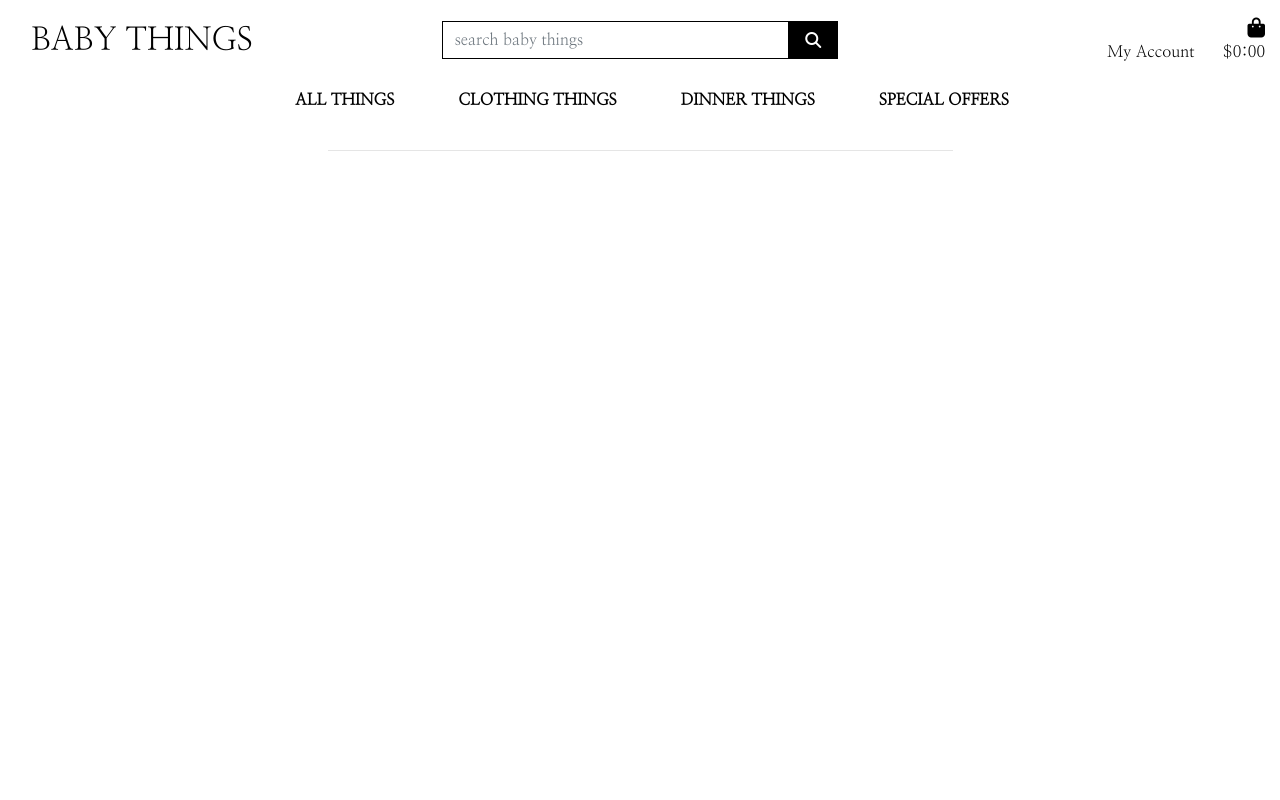
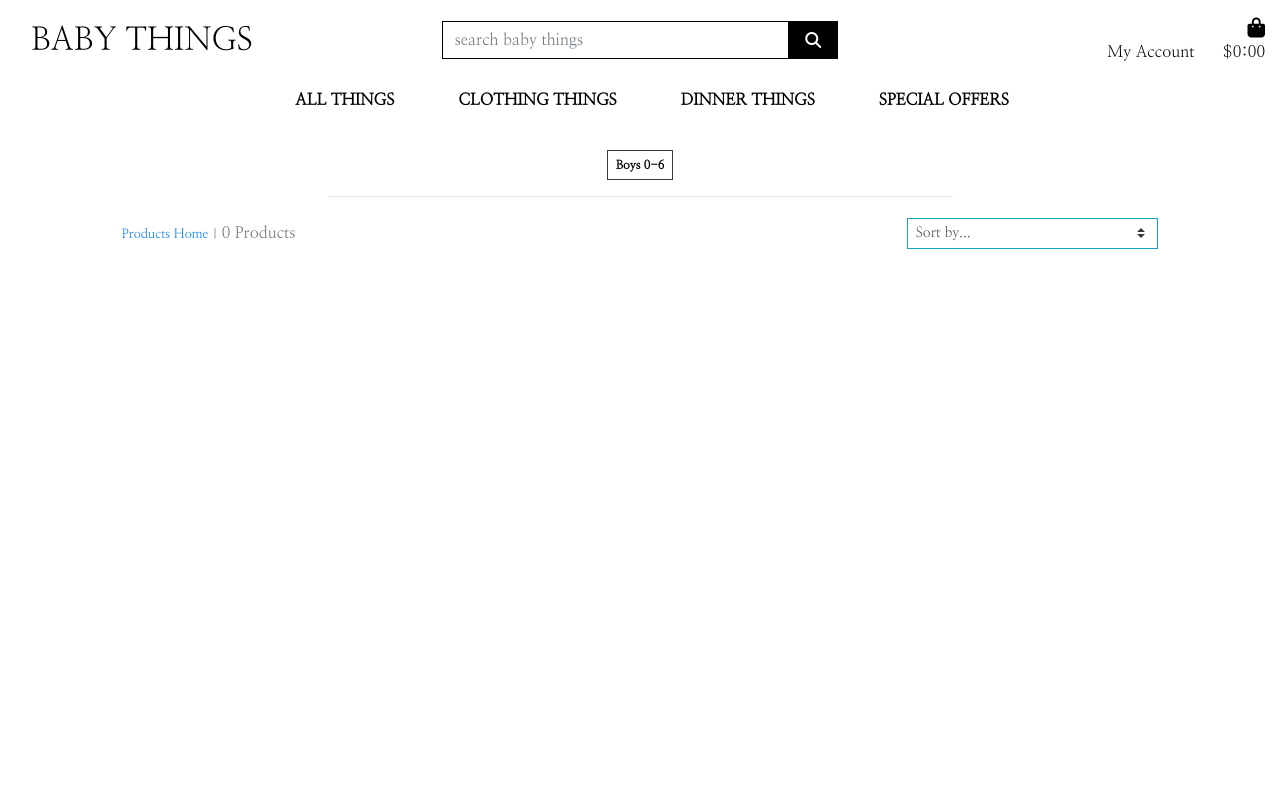
Before and after one commit to stephaniemaf/baby-things-shop, a Django app: page /products/?category=boys_0-6 in a window 1280 px wide. Run offline with Django 3.2, Linux system fonts and the light colour scheme; data comes from the database, SQL or seed files in the repository; some libraries are stand-ins or nearby versions.

Commit message:
added search box by asc/dsc for price low to  high ect

```diff
--- a/products/templates/products/products.html
+++ b/products/templates/products/products.html
@@ -15,12 +15,39 @@
         <div class="row">
             <div class="col text-center mt-3">
                 <h2 class="logo-font">Products</h2>
+                {% for c in current_categories %}
+                <a class="hoover-cat text-decoration-none" href="{% url 'products' %}?category={{ c.name }}">
+                    <span class="p-2 mt-2 badge badge-white text-black rounded-0 border border-dark">{{ c.friendly_name }}</span>
+                </a>
+                {% endfor %}
                 <hr class="w-50 mb-1">
             </div>
         </div>
         <div class="row">
             <div class="product-container col-10 offset-1">
-                <div class="row mt-1 mb-2"></div>
+                <div class="row mt-1 mb-2">
+                    <div class="col-12 col-md-6 my-auto order-md-last d-flex justify-content-center justify-content-md-end">
+                        <div class="sort-select-wrapper w-50">
+                            <select id="sort-selector" class="custom-select custom-select-sm rounded-0 border border-{% if current_sorting != 'None_None' %}info{% else %}black{% endif %}">
+                                <option value="reset" {% if current_sorting == 'None_None' %}selected{% endif %}>Sort by...</option>
+                                <option value="price_asc" {% if current_sorting == 'price_asc' %}selected{% endif %}>Price (low to high)</option>
+                                <option value="price_desc" {% if current_sorting == 'price_desc' %}selected{% endif %}>Price (high to low)</option>
+                                <option value="name_asc" {% if current_sorting == 'name_asc' %}selected{% endif %}>Name (A-Z)</option>
+                                <option value="name_desc" {% if current_sorting == 'name_desc' %}selected{% endif %}>Name (Z-A)</option>
+                                <option value="category_asc" {% if current_sorting == 'category_asc' %}selected{% endif %}>Category (A-Z)</option>
+                                <option value="category_desc" {% if current_sorting == 'category_desc' %}selected{% endif %}>Category (Z-A)</option>
+                            </select>
+                        </div>
+                    </div>
+                    <div class="col-12 col-md-6 order-md-first">
+                        <p class="text-muted mt-3 text-center text-md-left">
+                            {% if search_term or current_categories or current_sorting != 'None_None' %}
+                                <span class="small"><a href="{% url 'products' %}">Products Home</a> | </span>
+                            {% endif %}
+                            {{ products|length }} Products{% if search_term %} found for <strong>"{{ search_term }}"</strong>{% endif %}
+                        </p>
+                    </div>
+                </div>
                 <div class="row">
                     {% for product in products %}
                         <div class="col-sm-6 col-md-6 col-lg-4 col-xl-3">
@@ -41,6 +68,13 @@
                                     <div class="row">
                                         <div class="col">
                                             <p class="lead mb-0 text-left font-weight-bold">${{ product.price }}</p>
+                                            {% if product.category %}
+                                            <p class="small mt-1 mb-0">
+                                                <a class="text-muted" href="{% url 'products' %}?category={{ product.category.name }}">
+                                                    <i class="fas fa-tag mr-1"></i>{{ product.category.friendly_name }}
+                                                </a>
+                                            </p>
+                                            {% endif %}
                                         </div>
                                     </div>
                                 </div>
--- a/products/urls.py
+++ b/products/urls.py
@@ -6,4 +6,5 @@ from . import views
 urlpatterns = [
     path('', views.all_products, name='products'),
     path('<product_id>', views.product_detail, name='product_detail'),
+
 ]
--- a/products/views.py
+++ b/products/views.py
@@ -12,6 +12,22 @@ def all_products(request):
     products = Product.objects.all()
     query = None
     categories = None
+    sort = None
+    direction = None
+
+    if request.GET:
+        if 'sort' in request.GET:
+            sortkey = request.GET['sort']
+            sort = sortkey
+            if sortkey == 'name':
+                sortkey = 'lower_name'
+                products = products.annotate(lower_name=Lower('name'))
+
+            if 'direction' in request.GET:
+                direction = request.GET['direction']
+                if direction == 'desc':
+                    sortkey = f'-{sortkey}'
+            products = products.order_by(sortkey)
 
     if request.GET:
         if 'category' in request.GET:
@@ -28,6 +44,8 @@ def all_products(request):
                 """ enables user to search in name OR description"""
             queries = Q(name__icontains=query) | Q(description__icontains=query)
             products = products.filter(queries)
+
+    current_sorting = f'{sort}_{direction}'
 
     context = {
         'products': products,
@@ -48,3 +66,7 @@ def product_detail(request, product_id):
     }
 
     return render(request, 'products/product_detail.html', context)
+
+def product_list(request):
+    sort_by = request.GET.get('sort')
+    direction = request.GET.get('direction')
--- a/static/css/base.css
+++ b/static/css/base.css
@@ -75,6 +75,10 @@ body {
     color: black;
 }
 
+a.hoover-cat > span.badge:hover {
+    background: rgb(23, 23, 23) !important;
+    color: #fff !important;
+}
 /* -------------------------------- Media Queries */
 
 /* Slightly larger container on xl screens */
--- a/templates/includes/main-nav.html
+++ b/templates/includes/main-nav.html
@@ -5,9 +5,8 @@
                 All Things
             </a>
             <div class="dropdown-menu border-0" aria-labelledby="all-products-link">
-                <a href="" class="dropdown-item">Price</a>
-                <a href="" class="dropdown-item ">Rating</a>
-                <a href="" class="dropdown-item ">Category</a>
+                <a href="{% url 'products' %}?sort=price&direction=asc" class="dropdown-item">Price</a>
+                <a href="{% url 'products' %}?sort=category&direction=asc" class="dropdown-item ">Category</a>
                 <a href="{% url 'products' %}" class="dropdown-item">All Products</a>
             </div>
         </li>
```
Also changed, not shown: products/templates/products/product_detail.html (+7 -0 lines).
